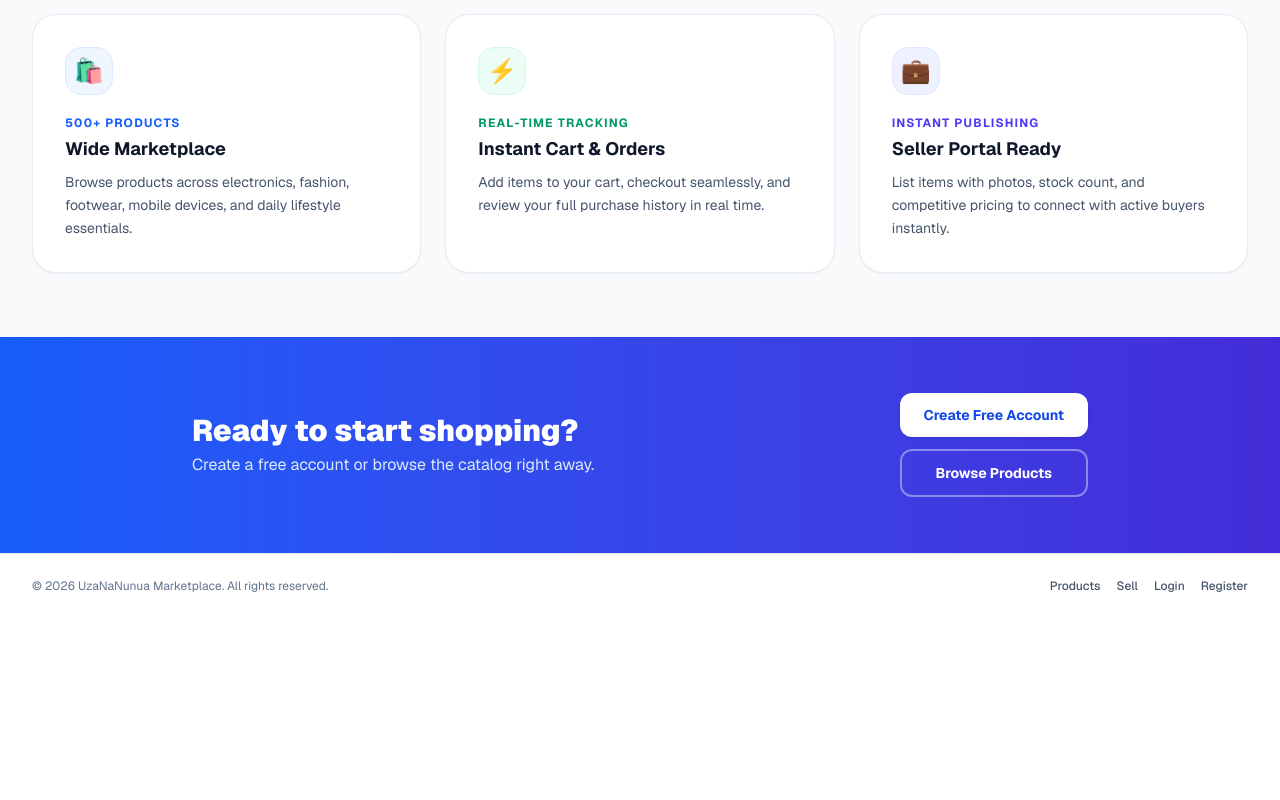
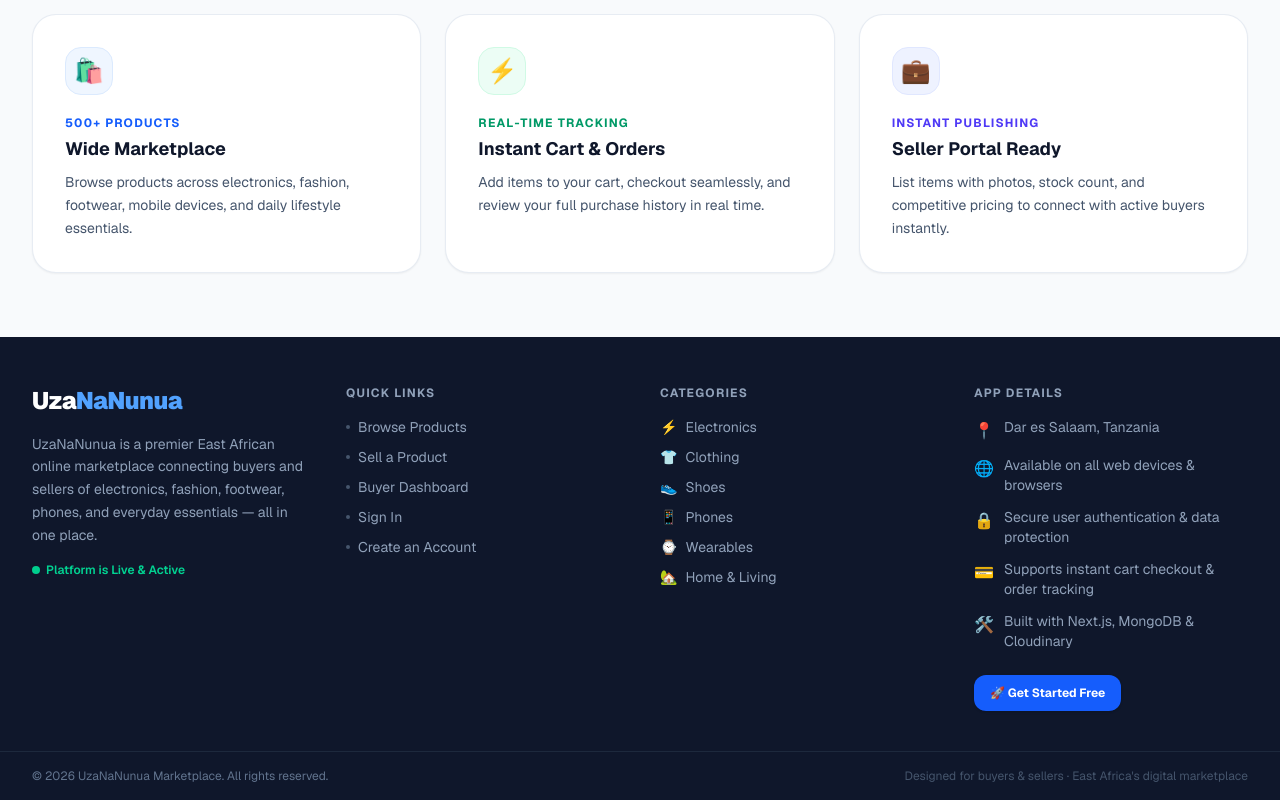
Before and after one commit to Iman-Mustafa/UzaNaNunua, a Next.js app: page / in a window 1280 px wide. Shown: the part 1323-2123 px from the top of the page. Before the commit the page ends 1941 px from the top, so only its background shows below. Built offline with nearby package versions, Linux system fonts and the light colour scheme.

Commit message:
Remove CTA banner, add rich multi-column app footer with details, navigation, categories, and app info

```diff
--- a/src/app/page.tsx
+++ b/src/app/page.tsx
@@ -197,47 +197,125 @@
             </div>
           </div>
         </section>
+      </main>
 
-        {/* ── 4. BOTTOM CTA BANNER ────────────────────────────── */}
-        <section className="bg-gradient-to-r from-blue-600 to-indigo-700 py-10 sm:py-14 px-4 sm:px-6 lg:px-8">
-          <div className="max-w-4xl mx-auto flex flex-col sm:flex-row items-center justify-between gap-5 sm:gap-8 text-center sm:text-left">
-            <div>
-              <h2 className="text-xl sm:text-2xl md:text-3xl font-black text-white">
-                Ready to start shopping?
-              </h2>
-              <p className="mt-1 text-sm sm:text-base text-blue-100">
-                Create a free account or browse the catalog right away.
-              </p>
+      {/* ─────────────────────────────────────────────────────── */}
+      {/* RICH APP FOOTER                                         */}
+      {/* ─────────────────────────────────────────────────────── */}
+      <footer className="w-full bg-slate-900 text-slate-300">
+        {/* Top footer: 4-column grid on desktop, stacked on mobile */}
+        <div className="max-w-7xl mx-auto px-4 sm:px-6 lg:px-8 pt-12 pb-10 grid grid-cols-1 sm:grid-cols-2 lg:grid-cols-4 gap-10">
+
+          {/* Col 1 — Brand & About */}
+          <div className="space-y-4">
+            <Link href="/" className="inline-flex items-center gap-2 group">
+              <span className="text-2xl font-black tracking-tight text-white group-hover:text-blue-400 transition-colors">
+                Uza<span className="text-blue-400">NaNunua</span>
+              </span>
+            </Link>
+            <p className="text-sm text-slate-400 leading-relaxed">
+              UzaNaNunua is a premier East African online marketplace connecting buyers and sellers of electronics, fashion, footwear, phones, and everyday essentials — all in one place.
+            </p>
+            <div className="flex items-center gap-1.5 text-xs font-semibold text-emerald-400">
+              <span className="w-2 h-2 rounded-full bg-emerald-400 animate-pulse" />
+              Platform is Live & Active
             </div>
-            <div className="flex flex-col xs:flex-row gap-3 shrink-0">
+          </div>
+
+          {/* Col 2 — Quick Navigation */}
+          <div className="space-y-4">
+            <h4 className="text-xs font-bold uppercase tracking-widest text-slate-400">Quick Links</h4>
+            <ul className="space-y-2.5 text-sm">
+              {[
+                { label: 'Browse Products',    href: '/products' },
+                { label: 'Sell a Product',     href: '/sell' },
+                { label: 'Buyer Dashboard',    href: '/buyer-dashboard' },
+                { label: 'Sign In',            href: '/login' },
+                { label: 'Create an Account',  href: '/signup' },
+              ].map((link) => (
+                <li key={link.href}>
+                  <Link
+                    href={link.href}
+                    className="text-slate-400 hover:text-white transition-colors flex items-center gap-2 group"
+                  >
+                    <span className="w-1 h-1 rounded-full bg-slate-600 group-hover:bg-blue-400 transition-colors" />
+                    {link.label}
+                  </Link>
+                </li>
+              ))}
+            </ul>
+          </div>
+
+          {/* Col 3 — Categories */}
+          <div className="space-y-4">
+            <h4 className="text-xs font-bold uppercase tracking-widest text-slate-400">Categories</h4>
+            <ul className="space-y-2.5 text-sm">
+              {[
+                { label: 'Electronics',   icon: '⚡' },
+                { label: 'Clothing',      icon: '👕' },
+                { label: 'Shoes',         icon: '👟' },
+                { label: 'Phones',        icon: '📱' },
+                { label: 'Wearables',     icon: '⌚' },
+                { label: 'Home & Living', icon: '🏡' },
+              ].map((cat) => (
+                <li key={cat.label}>
+                  <Link
+                    href="/products"
+                    className="text-slate-400 hover:text-white transition-colors flex items-center gap-2"
+                  >
+                    <span className="text-sm">{cat.icon}</span>
+                    {cat.label}
+                  </Link>
+                </li>
+              ))}
+            </ul>
+          </div>
+
+          {/* Col 4 — App Info */}
+          <div className="space-y-4">
+            <h4 className="text-xs font-bold uppercase tracking-widest text-slate-400">App Details</h4>
+            <ul className="space-y-3 text-sm text-slate-400">
+              <li className="flex items-start gap-2.5">
+                <span className="text-base mt-0.5">📍</span>
+                <span>Dar es Salaam, Tanzania</span>
+              </li>
+              <li className="flex items-start gap-2.5">
+                <span className="text-base mt-0.5">🌐</span>
+                <span>Available on all web devices &amp; browsers</span>
+              </li>
+              <li className="flex items-start gap-2.5">
+                <span className="text-base mt-0.5">🔒</span>
+                <span>Secure user authentication &amp; data protection</span>
+              </li>
+              <li className="flex items-start gap-2.5">
+                <span className="text-base mt-0.5">💳</span>
+                <span>Supports instant cart checkout &amp; order tracking</span>
+              </li>
+              <li className="flex items-start gap-2.5">
+                <span className="text-base mt-0.5">🛠️</span>
+                <span>Built with Next.js, MongoDB &amp; Cloudinary</span>
+              </li>
+            </ul>
+
+            {/* CTA inside footer */}
+            <div className="pt-2">
               <Link
                 href="/signup"
-                className="px-6 py-3 text-sm font-bold text-blue-700 bg-white hover:bg-blue-50 rounded-xl transition-all shadow-sm min-h-[44px] flex items-center justify-center"
+                className="inline-flex items-center gap-2 px-4 py-2.5 text-xs font-bold text-white bg-blue-600 hover:bg-blue-500 rounded-xl transition-all shadow"
               >
-                Create Free Account
-              </Link>
-              <Link
-                href="/products"
-                className="px-6 py-3 text-sm font-bold text-white border-2 border-white/40 hover:bg-white/10 rounded-xl transition-all min-h-[44px] flex items-center justify-center"
-              >
-                Browse Products
+                🚀 Get Started Free
               </Link>
             </div>
           </div>
-        </section>
-      </main>
+        </div>
 
-      {/* ─────────────────────────────────────────────────────── */}
-      {/* FOOTER                                                  */}
-      {/* ─────────────────────────────────────────────────────── */}
-      <footer className="w-full bg-white border-t border-slate-200 py-5 sm:py-6">
-        <div className="max-w-7xl mx-auto px-4 sm:px-6 lg:px-8 flex flex-col sm:flex-row items-center justify-between gap-3 text-xs text-slate-500">
-          <p>&copy; {new Date().getFullYear()} UzaNaNunua Marketplace. All rights reserved.</p>
-          <div className="flex items-center gap-4 font-medium text-slate-600">
-            <Link href="/products" className="hover:text-blue-600 transition-colors">Products</Link>
-            <Link href="/sell" className="hover:text-blue-600 transition-colors">Sell</Link>
-            <Link href="/login" className="hover:text-blue-600 transition-colors">Login</Link>
-            <Link href="/signup" className="hover:text-blue-600 transition-colors">Register</Link>
+        {/* Bottom bar */}
+        <div className="border-t border-slate-800">
+          <div className="max-w-7xl mx-auto px-4 sm:px-6 lg:px-8 py-4 flex flex-col sm:flex-row items-center justify-between gap-2 text-xs text-slate-500">
+            <p>&copy; {new Date().getFullYear()} UzaNaNunua Marketplace. All rights reserved.</p>
+            <p className="text-slate-600">
+              Designed for buyers &amp; sellers · East Africa&apos;s digital marketplace
+            </p>
           </div>
         </div>
       </footer>
```
